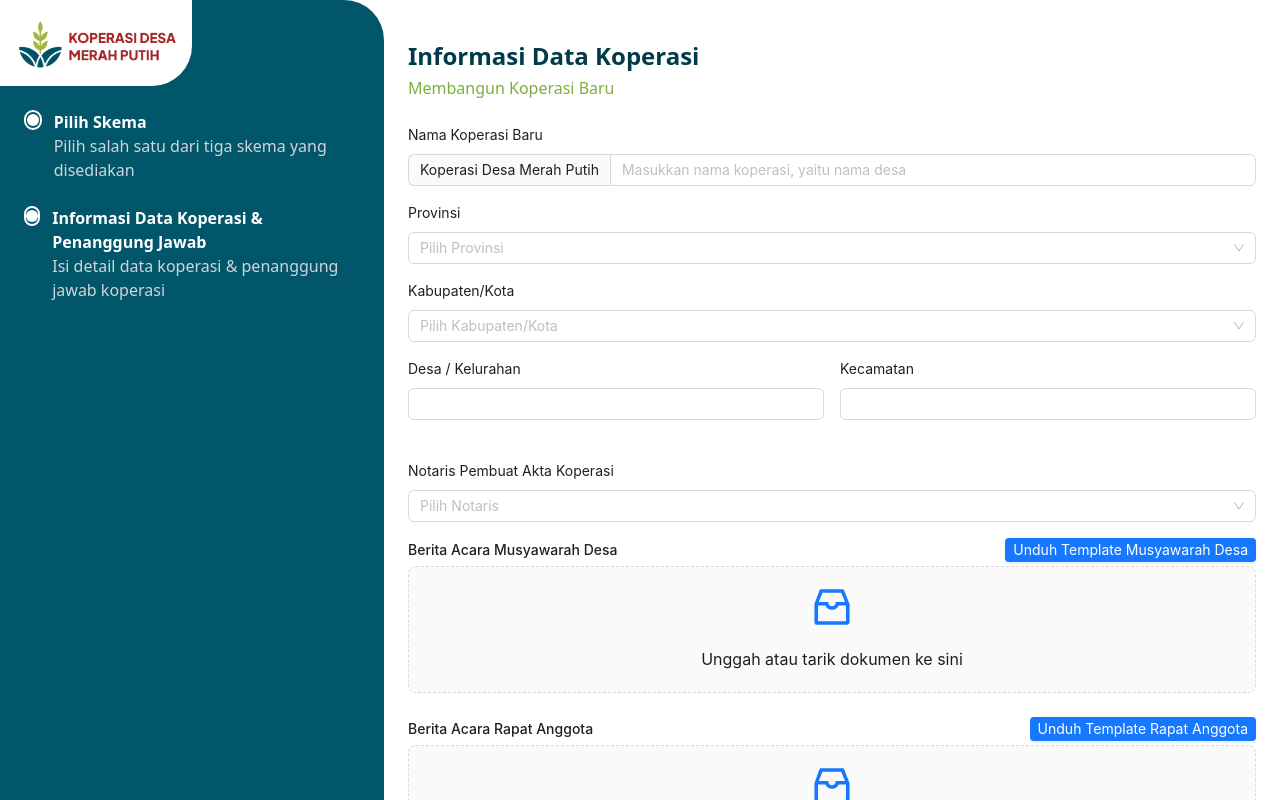
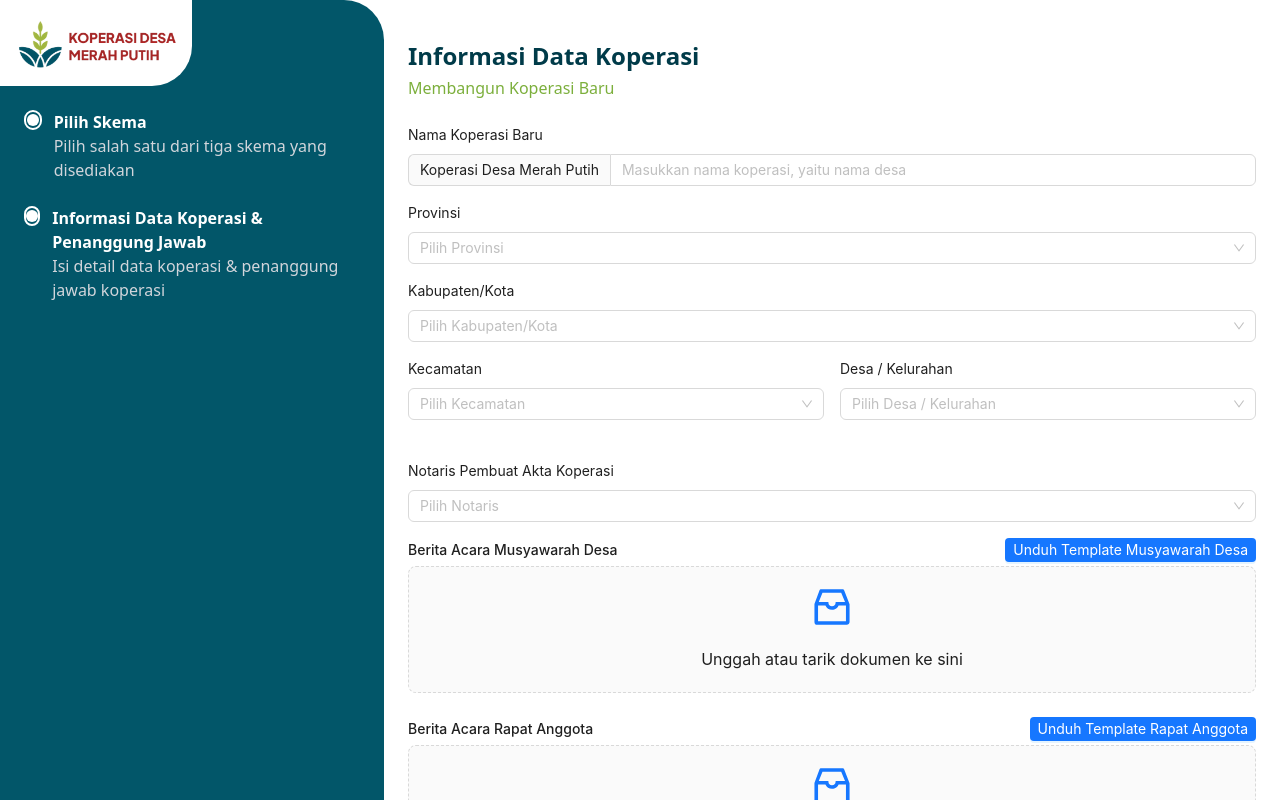
Before and after one commit to kop-go-id/kopdes-merah-putih, a Next.js app in the folder frontend/: page /daftar/pendaftaran-baru in a window 1280 px wide. Shown: the top 800 px of the page. Built offline with nearby package versions, Linux system fonts and the light colour scheme; no server answers.

Commit message:
integrate all apis for region code

```diff
--- a/frontend/src/pages/daftar/pendaftaran-baru/index.js
+++ b/frontend/src/pages/daftar/pendaftaran-baru/index.js
@@ -13,6 +13,12 @@ export default function RegistrationExisting() {
   const router = useRouter();
   const [provinces, setProvinces] = useState([]);
   const [provinceCode, setProvinceCode] = useState();
+  const [districts, setDistricts] = useState();
+  const [districtCode, setDistrictCode] = useState();
+  const [subDistricts, setSubDistricts] = useState();
+  const [subDistrictCode, setSubDistrictCode] = useState();
+  const [villages, setVillages] = useState();
+  const [villageCode, setVillageCode] = useState();
 
   const fetchProvince = async () => {
     try {
@@ -24,15 +30,43 @@ export default function RegistrationExisting() {
 
   const fetchDistrict = async () => {
     try {
-      const endpoint = getAPIEndpoint(`districts/by-province-code/${provinceCode}`, 'GET');
+      const endpoint = getAPIEndpoint(`/districts/by-province-code/${provinceCode}`, 'GET');
       const response = await callApi(endpoint);
-      setProvinces(response?.data);
+      setDistricts(response?.data);
+    } catch (err) {}
+  };
+
+  const fetchSubDistrict = async () => {
+    try {
+      const endpoint = getAPIEndpoint(`/sub-districts/by-district-code/${districtCode}`, 'GET');
+      const response = await callApi(endpoint);
+      setSubDistricts(response?.data);
+    } catch (err) {}
+  };
+
+  const fetchVillage = async () => {
+    try {
+      const endpoint = getAPIEndpoint(`/villages/by-sub-district-code/${subDistrictCode}`, 'GET');
+      const response = await callApi(endpoint);
+      setVillages(response?.data);
     } catch (err) {}
   };
 
   useEffect(() => {
     fetchProvince();
   }, []);
+
+  useEffect(() => {
+    fetchDistrict();
+  }, [provinceCode]);
+
+  useEffect(() => {
+    fetchSubDistrict();
+  }, [districtCode]);
+
+  useEffect(() => {
+    fetchVillage();
+  }, [subDistrictCode]);
 
   return (
     <div className="min-h-screen flex flex-col md:flex-row bg-white">
@@ -63,24 +97,48 @@ export default function RegistrationExisting() {
           </Form.Item>
 
           <Form.Item label="Provinsi" name="provinsi" className="mb-4">
-            <Select placeholder="Pilih Provinsi">
-              <Option value="jakarta">DKI Jakarta</Option>
-            </Select>
+            <Select
+              placeholder="Pilih Provinsi"
+              options={provinces.map((province) => ({
+                label: province.name,
+                value: province.code,
+              }))}
+              onChange={(val) => setProvinceCode(val)}
+            />
           </Form.Item>
 
           <Form.Item label="Kabupaten/Kota" name="kabupaten" className="mb-4">
-            <Select placeholder="Pilih Kabupaten/Kota">
-              <Option value="jaksel">Jakarta Selatan</Option>
-            </Select>
+            <Select
+              placeholder="Pilih Kabupaten/Kota"
+              options={districts?.map((district) => ({
+                label: district.name,
+                value: district.code,
+              }))}
+              onChange={(val) => setDistrictCode(val)}
+            />
           </Form.Item>
 
           <div className="grid grid-cols-1 md:grid-cols-2 gap-4 mb-4">
-            <Form.Item label="Desa / Kelurahan" name="desa">
-              <Input />
+            <Form.Item label="Kecamatan" name="kecamatan">
+            <Select
+              placeholder="Pilih Kecamatan"
+              options={subDistricts?.map((val) => ({
+                label: val.name,
+                value: val.code,
+              }))}
+              onChange={(val) => setSubDistrictCode(val)}
+            />
             </Form.Item>
 
-            <Form.Item label="Kecamatan" name="kecamatan">
-              <Input />
+            <Form.Item label="Desa / Kelurahan" name="desa">
+              <Select
+                placeholder="Pilih Desa / Kelurahan"
+                options={villages?.map((val) => ({
+                  label: val.name,
+                  value: val.code,
+                }))}
+                onChange={(val) => setVillageCode(val)}
+              />
             </Form.Item>
           </div>
 
```
